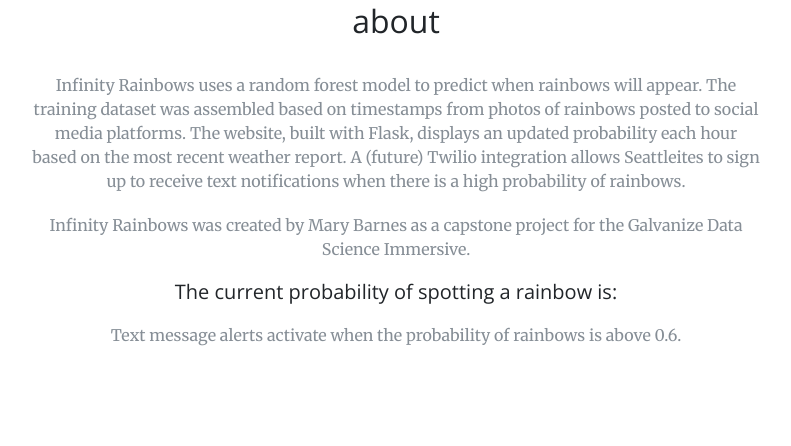
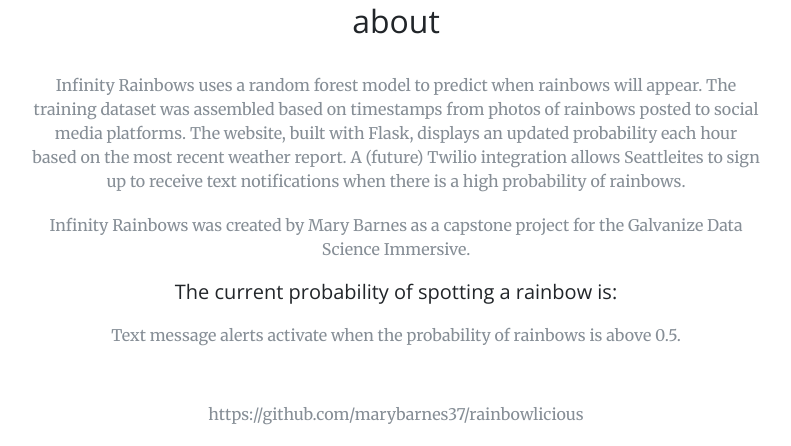
Before and after one commit to marybarnes37/rainbow_flask, a Flask app: template my_app/templates/index.html in a window 1280 px wide. Shown: the part 2132-2578 px from the top of the page, without its empty margins (244-1035 px from the left). Before the commit the page ends 2478 px from the top, so only its background shows below. Run offline with Flask 2, Linux system fonts and the light colour scheme; the template is opened without the code that fills it, so the values that code supplies are empty; some libraries are stand-ins or nearby versions.

Commit message:
html changes

```diff
--- a/my_app/templates/index.html
+++ b/my_app/templates/index.html
@@ -157,8 +157,19 @@
             <p class="text-muted">Infinity Rainbows was created by Mary Barnes as a capstone project for the Galvanize Data Science Immersive. </p>
             <h5> The current probability of spotting a rainbow is: </h5>
             <p class="text-muted">{{probability}}</p>
-            <p class="text-muted">Text message alerts activate when the probability of rainbows is above 0.6.</p>
+            <p class="text-muted">Text message alerts activate when the probability of rainbows is above 0.5.</p>
 
+          </div>
+        </div>
+      </div>
+    </section>
+
+    <section class="p-0" id="footer">
+      <div class="container">
+        <div class="row">
+          <div class="col-lg-8 mx-auto text-center">
+            <hr class="light">
+            <p class="text-muted">https://github.com/marybarnes37/rainbowlicious </p>
           </div>
         </div>
       </div>
```
